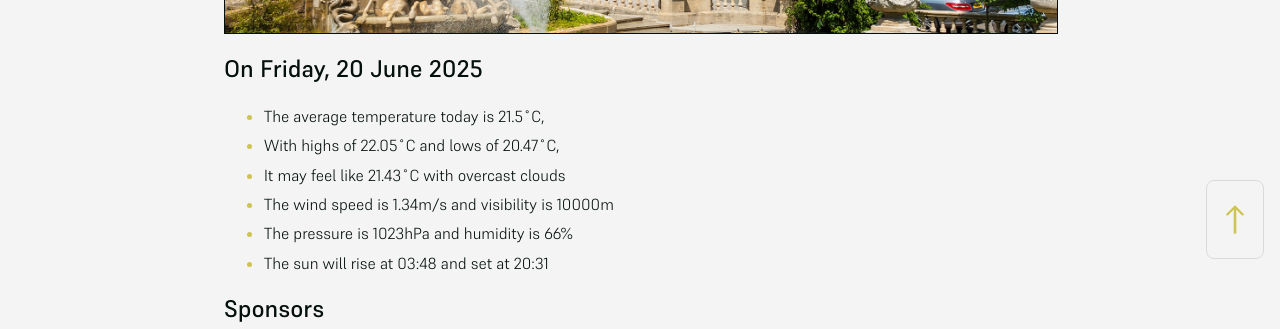
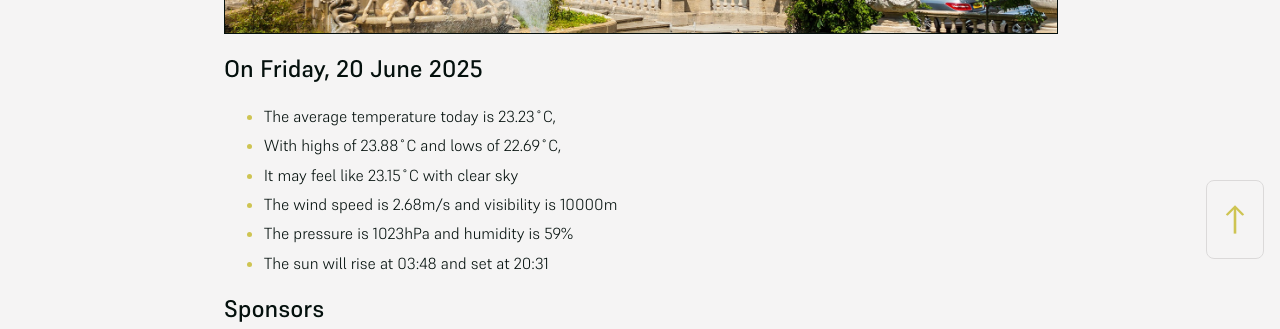
Before and after one commit to mat-0/cheltenham-open-data, a Jekyll site: the page built from index.md, in a window 1280 px wide. Shown: the part 625-954 px from the top of the page. Built offline with Jekyll 4.4.1, drawn with Linux system fonts in a browser that asks for light colours.

Commit message:
Updated 2025-06-20 07:57:39

```diff
--- a/index.md
+++ b/index.md
@@ -10,11 +10,11 @@ seo: Menu
 <!-- weather_marker starts -->
 ## On Friday, 20 June 2025
 
-- The average temperature today is 21.5˚C,
-- With highs of 22.05˚C and lows of 20.47˚C,
-- It may feel like 21.43˚C with overcast clouds
-- The wind speed is 1.34m/s and visibility is 10000m
-- The pressure is 1023hPa and humidity is 66%
+- The average temperature today is 23.23˚C,
+- With highs of 23.88˚C and lows of 22.69˚C,
+- It may feel like 23.15˚C with clear sky
+- The wind speed is 2.68m/s and visibility is 10000m
+- The pressure is 1023hPa and humidity is 59%
 - The sun will rise at 03:48 and set at 20:31
 
 <!-- weather_marker ends -->
```
Also changed, not shown: _data/flood.json (+4 -4 lines), _pages/news.md (+10 -10 lines).
